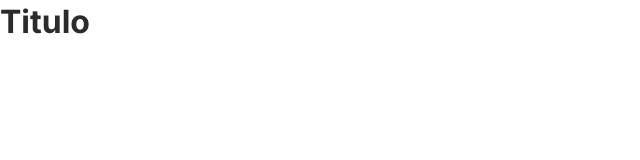
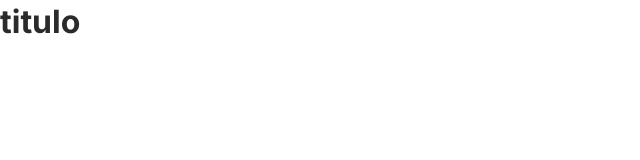
Before and after one commit to rxngers/projeto-bolsas, a plain HTML site: page index.html in a window 1280 px wide. Shown: the full height of the page, 0-640 px from the left. Drawn offline with Linux system fonts and the light colour scheme.

Commit message:
cria titulo

```diff
--- a/index.html
+++ b/index.html
@@ -13,6 +13,6 @@
     <link rel="stylesheet" href="style.css" />
   </head>
   <body>
-    <h1>Titulo</h1>
+    <h1>titulo</h1>
   </body>
 </html>
```
